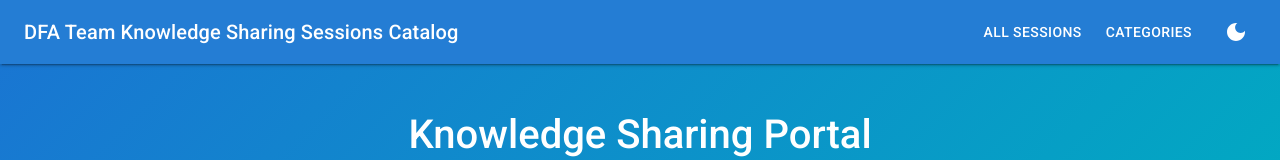
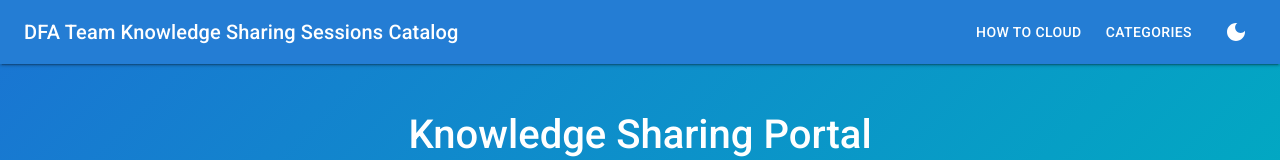
Before and after one commit to SOUARJI/course-catalog, a React (Vite) app: page / in a window 1280 px wide. Shown: the top 160 px of the page. Built offline with nearby package versions, Linux system fonts and the light colour scheme; a web font is replaced by a local one.

Commit message:
Change ALL SESSIONS button to 'How to Cloud' with Confluence link

```diff
--- a/src/pages/home.tsx
+++ b/src/pages/home.tsx
@@ -164,8 +164,11 @@ export default function Home() {
             color="inherit"
             sx={{ mr: 1 }}
             data-testid="button-nav-all-courses"
+            href="https://amadeus.atlassian.net/wiki/spaces/ELO/pages/2340205144/How+to+actually+do+Cloud+-+WIP"
+            target="_blank"
+            rel="noopener noreferrer"
           >
-            ALL SESSIONS
+            How to Cloud
           </Button>
           <Button
             color="inherit"
```
